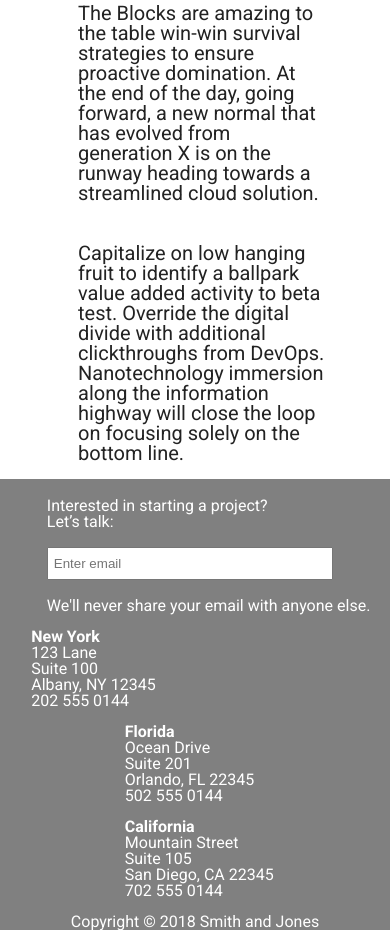
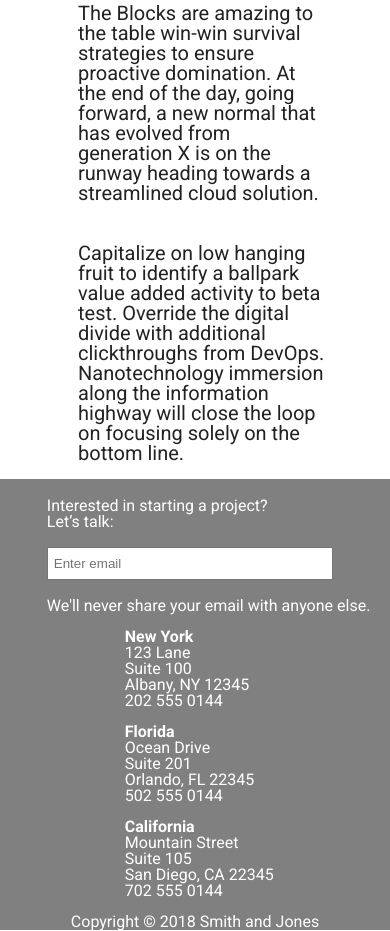
Before and after one commit to BrensonW/BuildWeekOne, a plain HTML site: page index.html in a window 390 px wide. Shown: the part 3606-4537 px from the top of the page. Drawn offline with Linux system fonts and the light colour scheme.

Commit message:
Checked everything again and looks good

```diff
--- a/css/index.css
+++ b/css/index.css
@@ -477,8 +477,8 @@ margin-bottom: 15px;
 	margin:5% 0;
 }
 .New{
-
-	margin: 0 -200px 15px 15%;
+	padding-left:30%;
+	margin: 0 -100px 15px 15%;
 
 }
 
```
